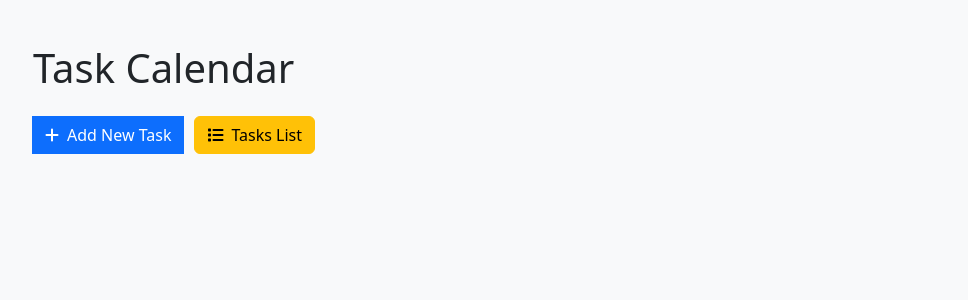
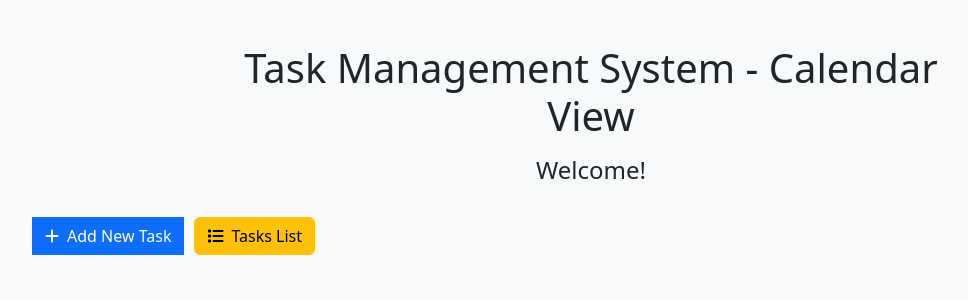
Before and after one commit to phototix/task-manager, a PHP site: page /calendar.php in a window 1280 px wide. Shown: the top 300 px of the page, without its empty margins (49-1017 px from the left). Run offline with PHP 8.4, Linux system fonts and the light colour scheme.

Commit message:
Update calendar.php

```diff
--- a/calendar.php
+++ b/calendar.php
@@ -39,8 +39,16 @@
     </style>
 </head>
 <body>
-    <div class="container">
-        <h1 class="my-4">Task Calendar</h1>
+    <div class="container py-4">
+        <div class="row mb-4">
+            <div class="col-md-8 mx-auto text-center">
+                <h1 class="mb-3">Task Management System - Calendar View</h1>
+                <div class="user-info">
+                    <h4 id="userGreeting">Welcome!</h4>
+                </div>
+            </div>
+        </div>
+
         <div class="row mb-3">
             <div class="col-md-12">
                 <div class="input-group">
```
